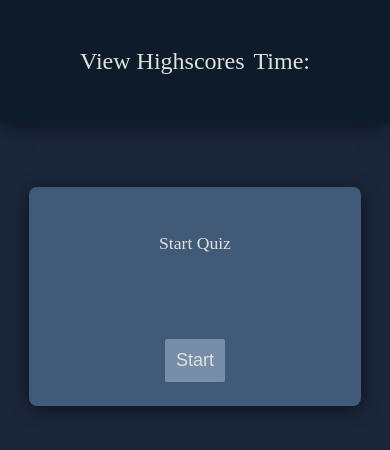
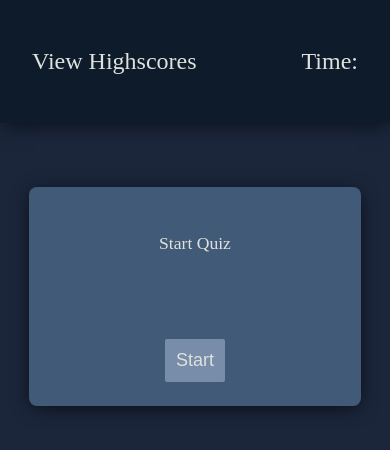
Before and after one commit to waustin45/coding-quiz-game, a plain HTML site: page index.html in a window 390 px wide. Drawn offline with Linux system fonts and the light colour scheme.

Commit message:
commit css changes

```diff
--- a/style.css
+++ b/style.css
@@ -134,4 +134,7 @@ h1 {
     #quiz-btn {
         width: 100%;
     }
+    nav {
+        padding: 3rem 2rem;
+    }
 }
```
